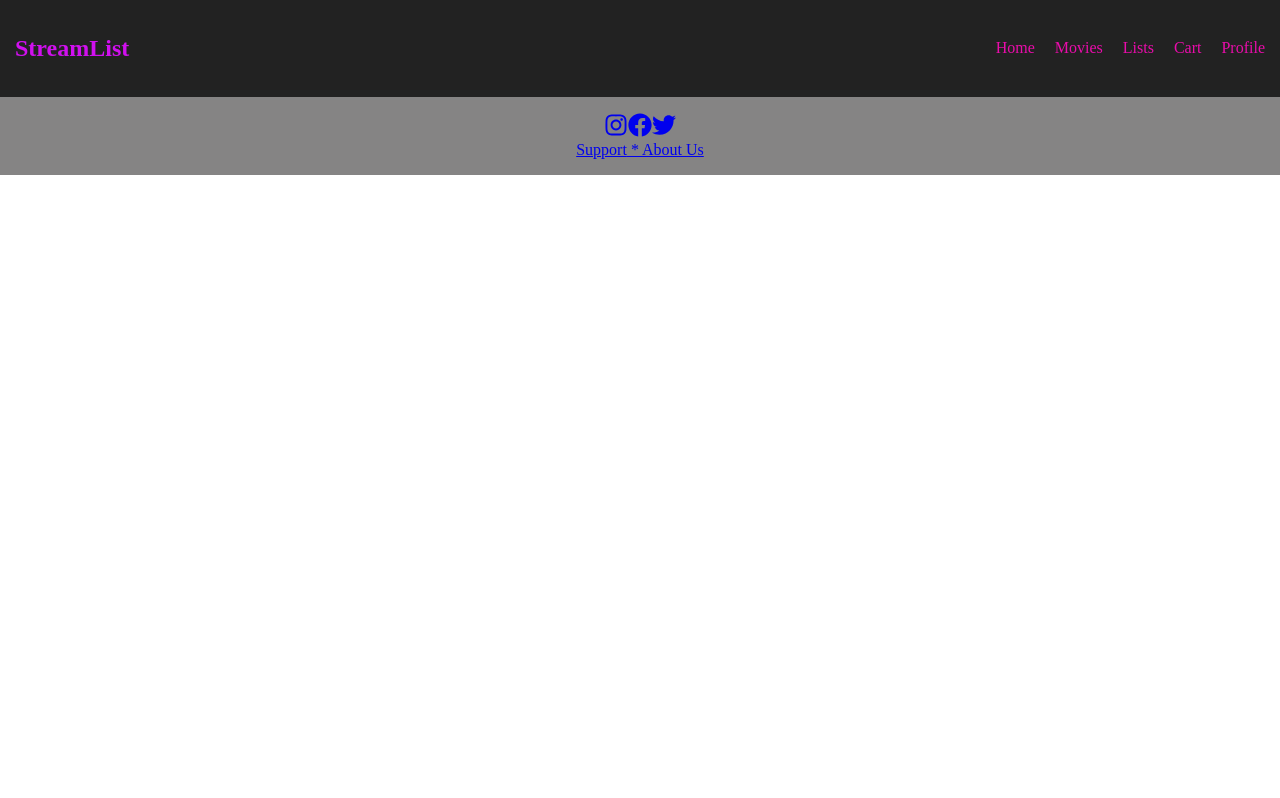
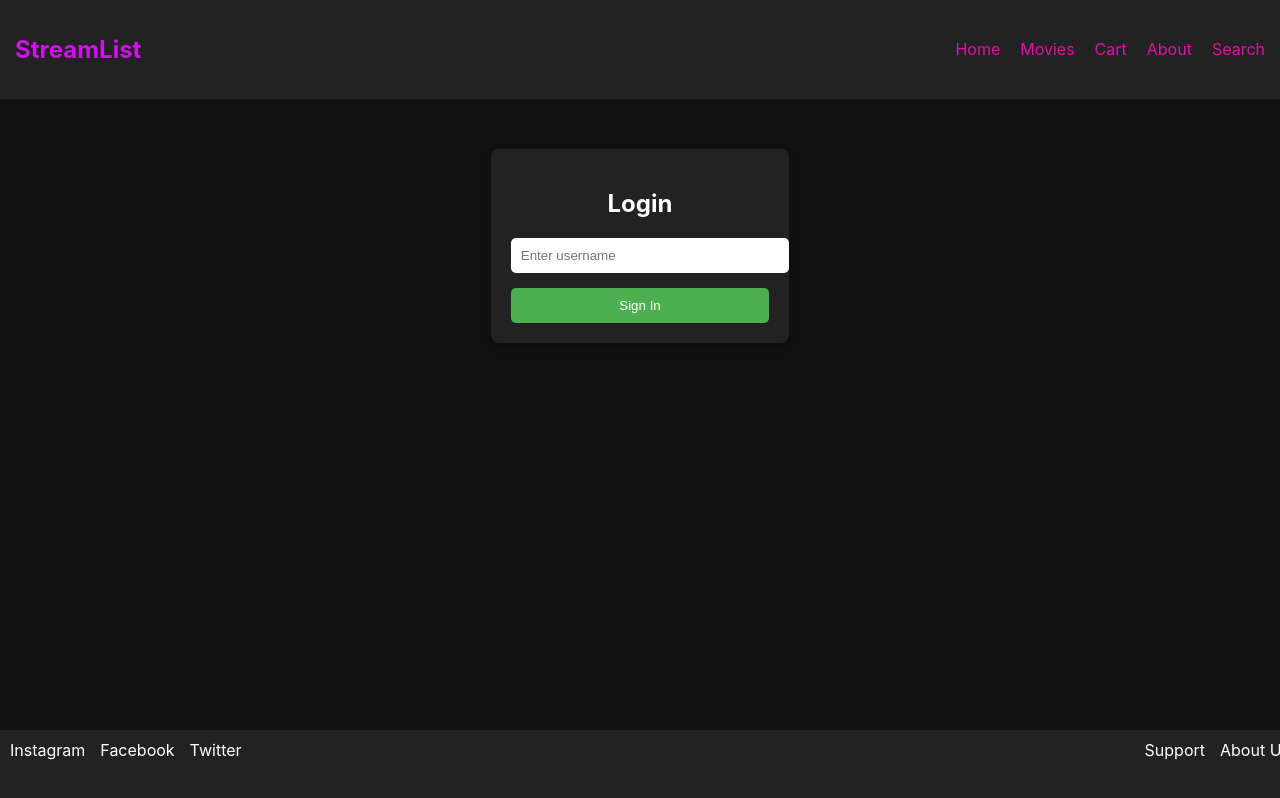
Before and after one commit to Brianthompson212/StreamList, a React (Create React App) app: page /login in a window 1280 px wide. Built offline with nearby package versions, Linux system fonts and the light colour scheme.

Commit message:
Updated MovieSearch component and fixed CSS issues

```diff
--- a/src/App.js
+++ b/src/App.js
@@ -1,29 +1,34 @@
-import React from "react";
+import React, { useState, useEffect } from "react";
 import { BrowserRouter as Router, Route, Routes } from "react-router-dom";
 import Navbar from "./components/Navbar";
 import About from "./components/About";
 import Movies from "./components/Movies";
 import Cart from "./components/Cart";
 import StreamList from "./components/StreamList";
-import Profile from "./components/Profile";
-import Footer from "./components/Footer";
+import Login from "./components/Login";
+import Footer from "./components/Footer"; // Ensure Footer remains
 
 function App() {
+  const [user, setUser] = useState("");
+
+  useEffect(() => {
+    const storedUser = localStorage.getItem("user");
+    if (storedUser) {
+      setUser(storedUser);
+    }
+  }, []);
+
   return (
     <Router>
-      <div className="flex flex-col min-h-screen">
-        <Navbar />
-        <main className="flex-grow container mx-auto p-4">
+      <Navbar user={user} setUser={setUser} />
       <Routes>
         <Route path="/" element={<StreamList />} />
-            <Route path="/about" element={<About />} />
         <Route path="/movies" element={<Movies />} />
         <Route path="/cart" element={<Cart />} />
-            <Route path="/profile" element={<Profile />} />
+        <Route path="/about" element={<About />} />
+        <Route path="/login" element={<Login setUser={setUser} />} />
       </Routes>
-        </main>
       <Footer />
-      </div>
     </Router>
   );
 }
--- /dev/null
+++ b/src/components/Footer.css
@@ -0,0 +1,22 @@
+.footer {
+    background-color: #222;
+    color: white;
+    display: flex;
+    justify-content: space-between;
+    padding: 10px;
+    position: absolute;
+    bottom: 0;
+    width: 100%;
+    height: 50px;
+  }
+
+  .footer-left,
+  .footer-right {
+    display: flex;
+    gap: 15px;
+  }
+
+  .footer a {
+    color: white;
+    text-decoration: none;
+  }
--- a/src/components/Footer.js
+++ b/src/components/Footer.js
@@ -1,23 +1,16 @@
-import React from 'react';
-import { FaFacebook, FaInstagram, FaTwitter } from 'react-icons/fa';
+import React from "react";
+import "./Footer.css";
 
 function Footer() {
   return (
-    <footer className="bg-gray-800 text-white p-4 flex justify-between items-center">
-      <div className="flex gap-4">
-        <a href="https://instagram.com" target="_blank" rel="noopener noreferrer">
-          <FaInstagram size={24} />
-        </a>
-        <a href="https://facebook.com" target="_blank" rel="noopener noreferrer">
-          <FaFacebook size={24} />
-        </a>
-        <a href="https://twitter.com" target="_blank" rel="noopener noreferrer">
-          <FaTwitter size={24} />
-        </a>
+    <footer className="footer">
+      <div className="footer-left">
+        <a href="https://www.instagram.com" target="_blank" rel="noopener noreferrer">Instagram</a>
+        <a href="https://www.facebook.com" target="_blank" rel="noopener noreferrer">Facebook</a>
+        <a href="https://www.twitter.com" target="_blank" rel="noopener noreferrer">Twitter</a>
       </div>
-      <div className="flex gap-4">
+      <div className="footer-right">
         <a href="/support">Support</a>
-        <a href="/support">   *   </a>
         <a href="/about">About Us</a>
       </div>
     </footer>
--- /dev/null
+++ b/src/components/Login.css
@@ -0,0 +1,32 @@
+.login-container {
+    max-width: 300px;
+    margin: 50px auto;
+    padding: 20px;
+    text-align: center;
+    background: #222;
+    border-radius: 8px;
+    box-shadow: 0 4px 8px rgba(0, 0, 0, 0.2);
+  }
+
+  .login-container h2 {
+    margin-bottom: 20px;
+    color: white;
+  }
+
+  .login-container input {
+    width: 100%;
+    padding: 10px;
+    margin-bottom: 15px;
+    border: none;
+    border-radius: 5px;
+  }
+
+  .login-container button {
+    width: 100%;
+    padding: 10px;
+    background: #4CAF50;
+    color: white;
+    border: none;
+    border-radius: 5px;
+    cursor: pointer;
+  }
--- /dev/null
+++ b/src/components/Login.js
@@ -0,0 +1,34 @@
+import React, { useState } from "react";
+import { useNavigate } from "react-router-dom";
+import "./Login.css";
+
+function Login({ setUser }) {
+  const [username, setUsername] = useState("");
+  const navigate = useNavigate();
+
+  const handleLogin = (e) => {
+    e.preventDefault();
+    if (username.trim()) {
+      localStorage.setItem("user", username);
+      setUser(username);
+      navigate("/"); // Redirect to homepage after login
+    }
+  };
+
+  return (
+    <div className="login-container">
+      <h2>Login</h2>
+      <form onSubmit={handleLogin}>
+        <input
+          type="text"
+          placeholder="Enter username"
+          value={username}
+          onChange={(e) => setUsername(e.target.value)}
+        />
+        <button type="submit">Sign In</button>
+      </form>
+    </div>
+  );
+}
+
+export default Login;
--- /dev/null
+++ b/src/components/MovieSearch.css
@@ -0,0 +1,43 @@
+.movie-search-container {
+    text-align: center;
+    padding: 20px;
+  }
+
+  input {
+    padding: 8px;
+    margin: 10px;
+    border-radius: 5px;
+    border: 1px solid #ddd;
+  }
+
+  button {
+    padding: 8px 12px;
+    margin: 5px;
+    background-color: #333;
+    color: white;
+    border: none;
+    border-radius: 5px;
+    cursor: pointer;
+  }
+
+  .movie-results {
+    display: flex;
+    flex-wrap: wrap;
+    justify-content: center;
+    gap: 20px;
+  }
+
+  .movie-card {
+    background-color: #222;
+    color: white;
+    padding: 15px;
+    border-radius: 8px;
+    text-align: center;
+    width: 200px;
+  }
+
+  .movie-card img {
+    width: 100%;
+    height: auto;
+    border-radius: 5px;
+  }
--- a/src/components/Navbar.js
+++ b/src/components/Navbar.js
@@ -5,13 +5,13 @@ import './Navbar.css';
 function Navbar() {
   return (
     <nav className="navbar">
-      <h1 className="logo">StreamList</h1>
+      <h1>StreamList</h1>
       <ul>
         <li><Link to="/">Home</Link></li>
         <li><Link to="/movies">Movies</Link></li>
-        <li><Link to="/lists">Lists</Link></li>
         <li><Link to="/cart">Cart</Link></li>
-        <li><Link to="/profile">Profile</Link></li>
+        <li><Link to="/about">About</Link></li>
+        <li><Link to="/search">Search</Link></li>
       </ul>
     </nav>
   );
--- a/src/index.css
+++ b/src/index.css
@@ -1,24 +1,24 @@
-html, body {
-  height: 100%;
+body {
   margin: 0;
-  padding: 0;
+  font-family: -apple-system, BlinkMacSystemFont, 'Segoe UI', 'Roboto', 'Oxygen',
+    'Ubuntu', 'Cantarell', 'Fira Sans', 'Droid Sans', 'Helvetica Neue',
+    sans-serif;
+  -webkit-font-smoothing: antialiased;
+  -moz-osx-font-smoothing: grayscale;
+  background-color: #111;
+  color: white;
   display: flex;
   flex-direction: column;
+  min-height: 100vh;
+}
+
+code {
+  font-family: source-code-pro, Menlo, Monaco, Consolas, 'Courier New',
+    monospace;
 }
 
 #root {
   display: flex;
   flex-direction: column;
-  min-height: 100vh;
+  flex-grow: 1;
 }
-
-main {
-  flex: 1;
-}
-
-footer {
-  background-color: #858484;
-  color: white;
-  text-align: center;
-  padding: 1rem;
-}
```
Also changed, not shown: src/components/MovieSearch.js (added, +50 -0 lines). Lines whose indentation alone changed are shown as unchanged.
